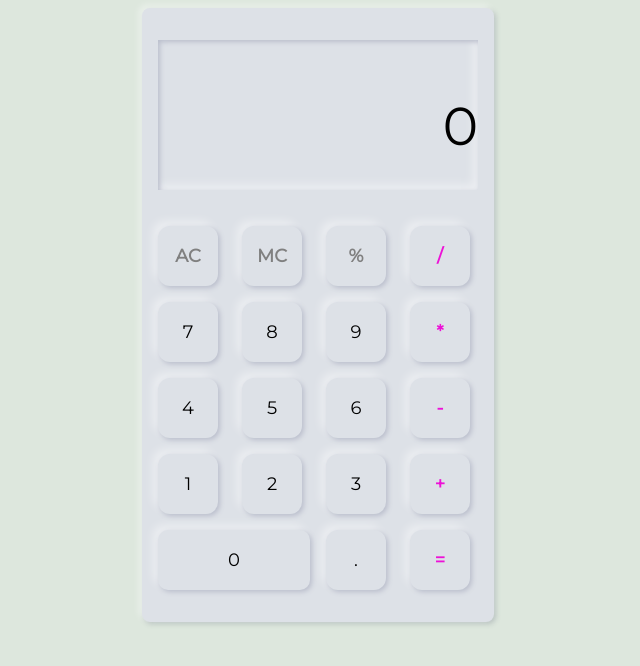
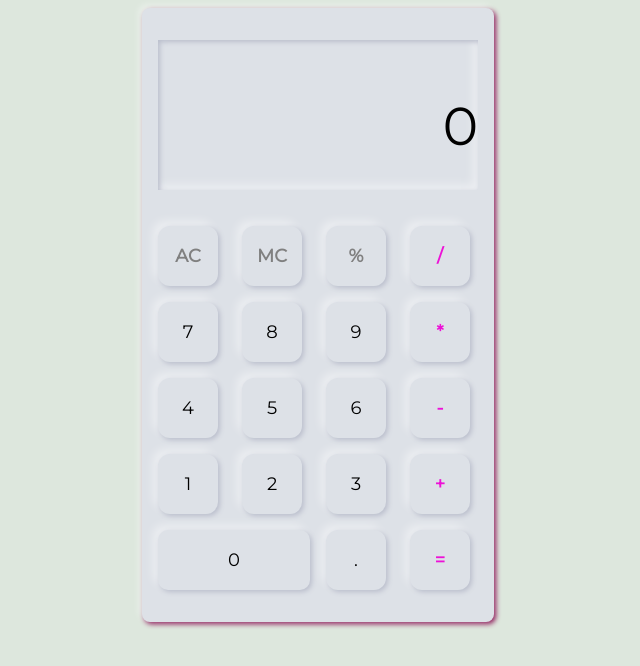
Before and after one commit to TerezeK/Web_Calculator, a plain HTML site: page index.html in a window 1280 px wide. Shown: the whole page, without its empty margins (322-962 px from the left). Drawn offline with Linux system fonts and the light colour scheme.

Commit message:
Update style.css

```diff
--- a/style.css
+++ b/style.css
@@ -11,7 +11,7 @@ body {
     height: 550px;
     border-radius: .5em;
     box-shadow: -3px -3px 7px #ffffff73,
-                2px 2px 5px rgba(94, 104, 121, 0.288);
+                2px 2px 5px rgb(141, 21, 87);
     margin: 0 auto;
     padding: 32px 16px;
     display: flex;
```
